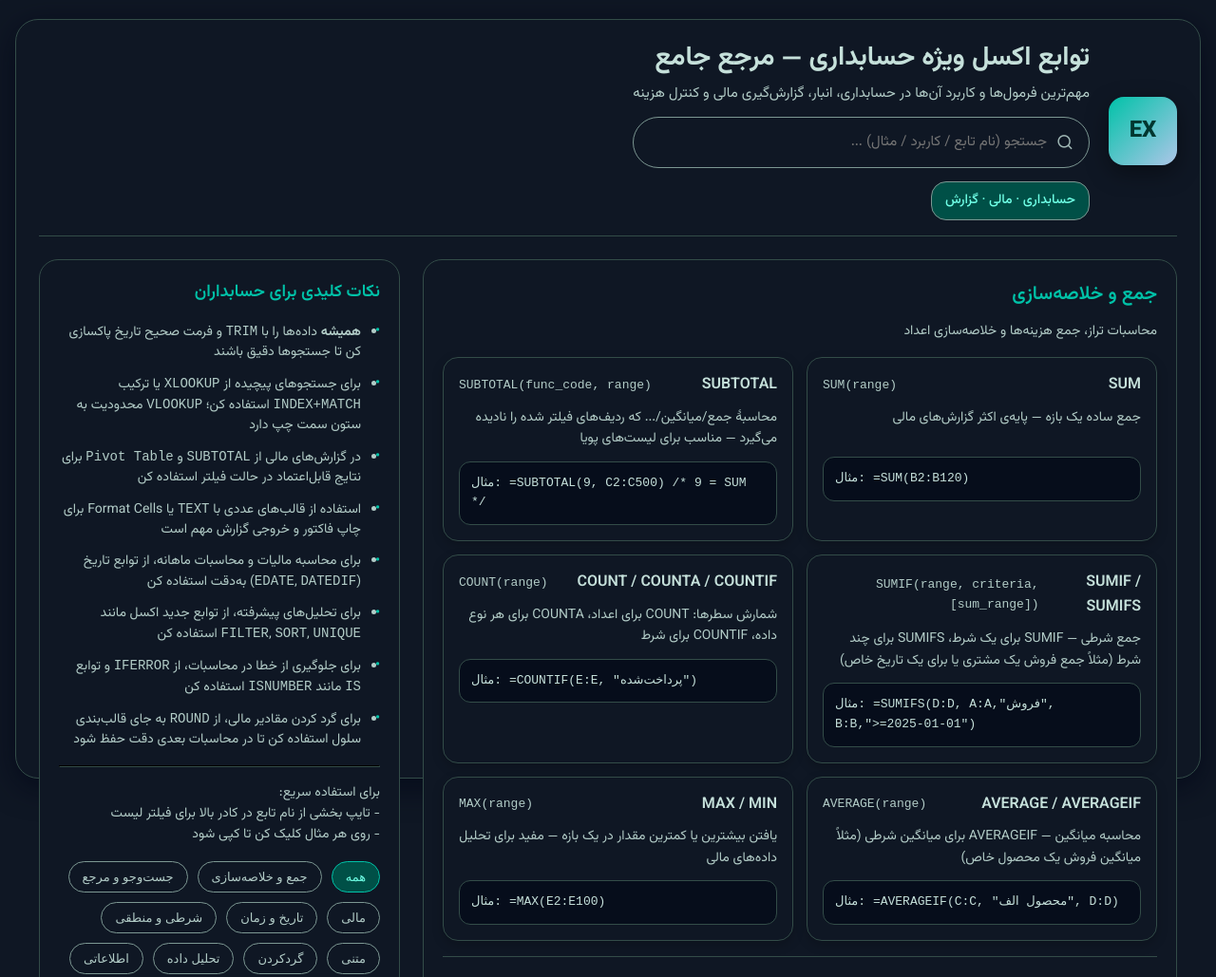
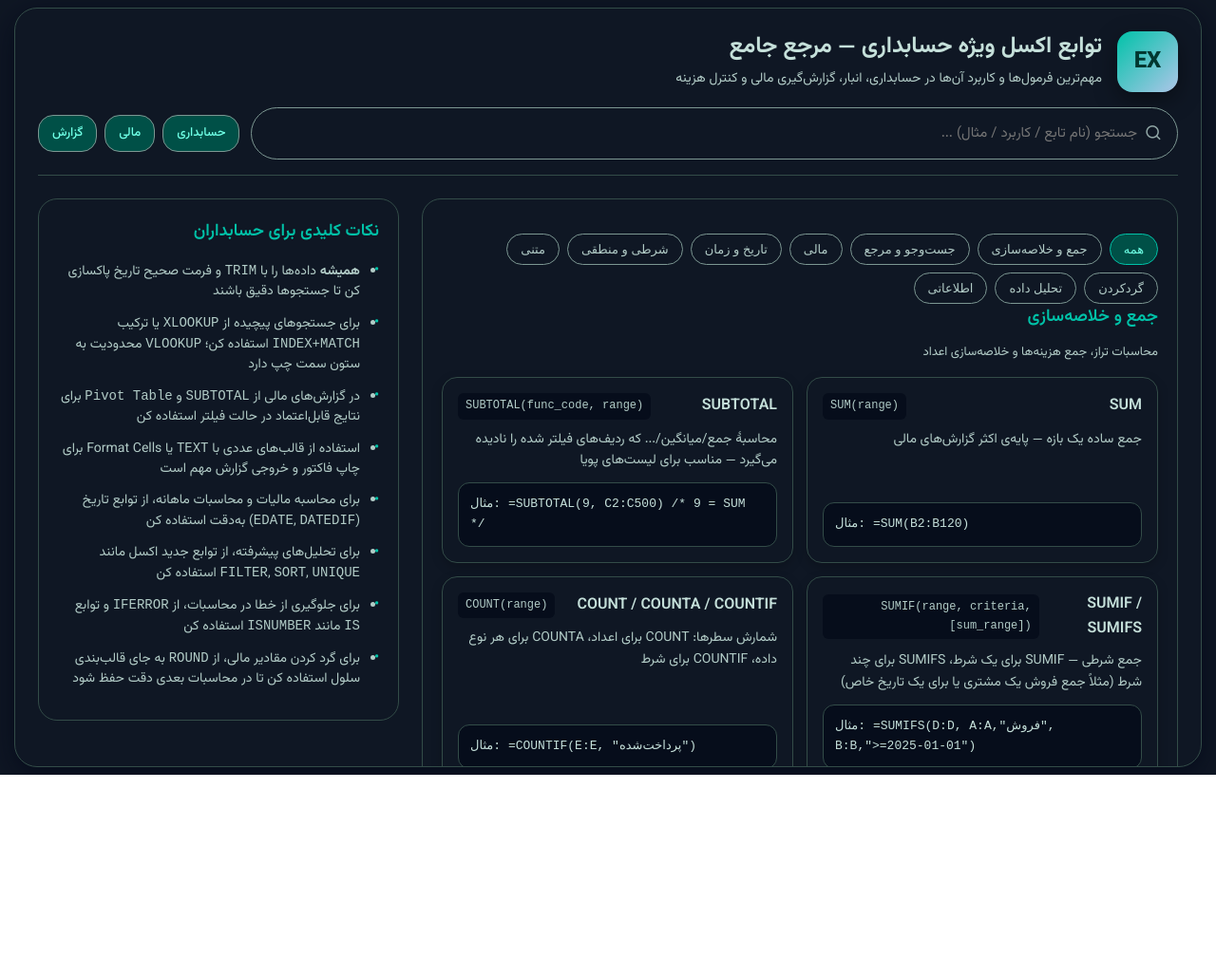
Before and after one commit to TssHack/xlsx-web, a plain HTML site: page index.html in a window 1280 px wide. Shown: the top 1029 px of the page at 95% size. After the commit the page ends 816 px from the top, so only its background shows below. Drawn offline with nearby package versions, Linux system fonts and the light colour scheme.

Commit message:
Update index.html

```diff
--- a/index.html
+++ b/index.html
@@ -69,6 +69,8 @@
       --card-radius:16px;
       --max-width:1200px;
       --transition-speed:0.3s;
+      --header-height: auto;
+      --spacing-unit: 8px;
     }
 
     html,body{height:100%}
@@ -81,8 +83,9 @@
       -moz-osx-font-smoothing:grayscale;
       display:flex;
       justify-content:center;
-      padding:20px 16px;
+      padding:var(--spacing-unit);
       line-height: 1.6;
+      overflow-x: hidden;
     }
 
     .container{
@@ -90,24 +93,33 @@
       max-width:var(--max-width);
       background: var(--md-sys-color-surface-container);
       border-radius:24px;
-      padding:24px;
+      padding:calc(var(--spacing-unit) * 3);
       box-shadow: 0 8px 32px rgba(2,6,23,0.7);
       border: 1px solid var(--md-sys-color-outline-variant);
       transition: all var(--transition-speed) ease;
+      overflow: hidden;
     }
 
     header{
       display:flex;
-      gap:20px;
-      align-items:center;
-      margin-bottom:24px;
-      flex-wrap:wrap;
-      padding-bottom:16px;
+      flex-direction: column;
+      align-items: flex-start;
+      gap:calc(var(--spacing-unit) * 2);
+      margin-bottom:calc(var(--spacing-unit) * 3);
+      padding-bottom:calc(var(--spacing-unit) * 2);
       border-bottom:1px solid var(--md-sys-color-outline-variant);
     }
+
+    .header-top {
+      display: flex;
+      align-items: center;
+      gap:calc(var(--spacing-unit) * 2);
+      width: 100%;
+    }
+
     .logo{
-      width:72px;
-      height:72px;
+      width:64px;
+      height:64px;
       border-radius:16px;
       background:linear-gradient(135deg,var(--md-sys-color-primary), var(--md-sys-color-tertiary));
       display:grid;
@@ -117,39 +129,43 @@
       font-size:24px;
       box-shadow:0 8px 24px rgba(0,0,0,0.4);
       transition: transform var(--transition-speed) ease;
+      flex-shrink: 0;
     }
     .logo:hover {
       transform: scale(1.05);
     }
+
+    .header-content {
+      flex: 1;
+    }
+
     h1{
       margin:0;
-      font-size:28px;
+      font-size:24px;
       line-height:1.2;
       color:var(--md-sys-color-on-surface);
       font-weight:700;
     }
     p.lead{
-      margin:8px 0 0 0;
+      margin:calc(var(--spacing-unit)) 0 0 0;
       color:var(--md-sys-color-on-surface-variant);
-      font-size:15px;
+      font-size:14px;
       font-weight:400;
     }
 
     .controls{
-      margin-top:16px;
+      width: 100%;
       display:flex;
-      gap:14px;
-      align-items:center;
-      flex-wrap:wrap;
+      flex-direction: column;
+      gap:calc(var(--spacing-unit) * 1.5);
     }
 
     .search {
-      flex:1 1 320px;
       display:flex;
-      gap:10px;
+      gap:calc(var(--spacing-unit));
       align-items:center;
       background:var(--md-sys-color-surface-container-low);
-      padding:12px 16px;
+      padding:calc(var(--spacing-unit) * 1.5) calc(var(--spacing-unit) * 2);
       border-radius:28px;
       border:1px solid var(--md-sys-color-outline);
       transition: all var(--transition-speed) ease;
@@ -168,43 +184,57 @@
       font-size:15px;
       font-family: inherit;
     }
+
+    .search-icon {
+      opacity:0.8;
+      font-size:18px;
+      color: var(--md-sys-color-on-surface-variant);
+    }
+
+    .tags-container {
+      display: flex;
+      gap: calc(var(--spacing-unit));
+      flex-wrap: wrap;
+    }
+
     .tag{
       background: var(--md-sys-color-primary-container);
-      padding:8px 14px;
+      padding:calc(var(--spacing-unit)) calc(var(--spacing-unit) * 1.75);
       border-radius:16px;
-      font-size:14px;
+      font-size:13px;
       color:var(--md-sys-color-on-primary-container);
       border:1px solid var(--md-sys-color-outline);
       font-weight:500;
     }
 
     main{
-      margin-top:24px;
+      margin-top:calc(var(--spacing-unit) * 3);
       display:grid;
-      grid-template-columns: 1fr 380px;
-      gap:24px;
+      grid-template-columns: 1fr;
+      gap:calc(var(--spacing-unit) * 3);
     }
 
     /* left: list */
     .list{
       background: var(--md-sys-color-surface-container-low);
-      padding:20px;
+      padding:calc(var(--spacing-unit) * 2.5);
       border-radius:20px;
       border:1px solid var(--md-sys-color-outline-variant);
       min-height:400px;
     }
 
     .group{
-      margin-bottom:24px;
-      padding-bottom:16px;
+      margin-bottom:calc(var(--spacing-unit) * 3);
+      padding-bottom:calc(var(--spacing-unit) * 2);
       border-bottom:1px solid var(--md-sys-color-outline-variant);
     }
     .group:last-child {
       border-bottom: none;
+      margin-bottom: 0;
     }
     .group h2{
-      margin:0 0 12px 0;
-      font-size:20px;
+      margin:0 0 calc(var(--spacing-unit) * 1.5) 0;
+      font-size:18px;
       color:var(--md-sys-color-primary);
       display:flex;
       justify-content:space-between;
@@ -212,27 +242,29 @@
       font-weight:600;
     }
     .group p{
-      margin:0 0 16px 0;
+      margin:0 0 calc(var(--spacing-unit) * 2) 0;
       color:var(--md-sys-color-on-surface-variant);
-      font-size:14px;
+      font-size:13px;
       font-weight:400;
     }
 
     .cards{
       display:grid;
-      grid-template-columns: repeat(auto-fill, minmax(260px, 1fr));
-      gap:14px;
+      grid-template-columns: repeat(auto-fill, minmax(280px, 1fr));
+      gap:calc(var(--spacing-unit) * 1.75);
     }
 
     .card{
       background: var(--md-sys-color-surface-container);
-      padding:16px;
+      padding:calc(var(--spacing-unit) * 2);
       border-radius:16px;
       border:1px solid var(--md-sys-color-outline-variant);
       box-shadow: 0 4px 12px rgba(0,0,0,0.2);
       transition: all var(--transition-speed) ease;
       position: relative;
       overflow: hidden;
+      display: flex;
+      flex-direction: column;
     }
     .card::before {
       content: '';
@@ -257,9 +289,9 @@
     .fn-title{
       display:flex;
       justify-content:space-between;
-      gap:8px;
+      gap:calc(var(--spacing-unit));
       align-items:center;
-      margin-bottom:10px;
+      margin-bottom:calc(var(--spacing-unit) * 1.25);
     }
     .fn-title b{
       font-size:16px;
@@ -267,20 +299,24 @@
       font-weight:600;
     }
     .fn-title span {
-      font-size:13px;
+      font-size:12px;
       color:var(--md-sys-color-on-surface-variant);
       font-family: 'Courier New', monospace;
+      background: var(--md-sys-color-surface-container-lowest);
+      padding: 4px 8px;
+      border-radius: 6px;
     }
     .fn-desc{
       color:var(--md-sys-color-on-surface-variant);
       font-size:14px;
-      margin-bottom:12px;
+      margin-bottom:calc(var(--spacing-unit) * 1.5);
       min-height:40px;
       font-weight:400;
+      flex: 1;
     }
     .fn-ex{
       background:var(--md-sys-color-surface-container-lowest);
-      padding:12px;
+      padding:calc(var(--spacing-unit) * 1.5);
       border-radius:12px;
       font-family: "Courier New", monospace;
       font-size:13px;
@@ -289,32 +325,37 @@
       border:1px solid var(--md-sys-color-outline-variant);
       direction: ltr;
       text-align: left;
+      cursor: pointer;
+      transition: all var(--transition-speed) ease;
+    }
+    .fn-ex:hover {
+      background: var(--md-sys-color-surface-container);
     }
 
     /* right: cheat sheet */
     aside{
       background: var(--md-sys-color-surface-container-low);
-      padding:20px;
+      padding:calc(var(--spacing-unit) * 2.5);
       border-radius:20px;
       border:1px solid var(--md-sys-color-outline-variant);
       height:fit-content;
       position: sticky;
-      top:20px;
+      top:calc(var(--spacing-unit) * 2);
     }
     .aside-title{
       font-size:18px;
-      margin:0 0 16px 0;
+      margin:0 0 calc(var(--spacing-unit) * 2) 0;
       color:var(--md-sys-color-primary);
       font-weight:600;
     }
     ul.tip{
-      padding-right:20px;
+      padding-right:calc(var(--spacing-unit) * 2.5);
       margin:0;
       color:var(--md-sys-color-on-surface-variant);
       font-size:14px;
     }
     ul.tip li{
-      margin-bottom:12px;
+      margin-bottom:calc(var(--spacing-unit) * 1.5);
       line-height:1.5;
       position: relative;
     }
@@ -327,11 +368,11 @@
     }
 
     footer{
-      margin-top:24px;
+      margin-top:calc(var(--spacing-unit) * 3);
       text-align:center;
       color:var(--md-sys-color-on-surface-variant);
       font-size:14px;
-      padding-top:16px;
+      padding-top:calc(var(--spacing-unit) * 2);
       border-top:1px solid var(--md-sys-color-outline-variant);
     }
     footer a {
@@ -344,36 +385,34 @@
       opacity: 0.8;
     }
 
-    /* responsive */
-    @media (max-width:968px){
-      main{ grid-template-columns: 1fr; }
-      aside{ order:2; }
+    /* فیلترها */
+    .filter-container {
+      display: flex;
+      flex-wrap: wrap;
+      gap: calc(var(--spacing-unit));
+      margin-top:calc(var(--spacing-unit) * 2);
     }
 
-    @media (max-width:600px){
-      .cards {
-        grid-template-columns: 1fr;
-      }
-      h1 {
-        font-size: 24px;
-      }
-      .controls {
-        flex-direction: column;
-        align-items: stretch;
-      }
-      .search {
-        width: 100%;
-      }
+    .filter-btn {
+      background: var(--md-sys-color-surface-container-low);
+      color: var(--md-sys-color-on-surface-variant);
+      border: 1px solid var(--md-sys-color-outline);
+      padding: calc(var(--spacing-unit)) calc(var(--spacing-unit) * 1.75);
+      border-radius: 20px;
+      font-size:13px;
+      cursor: pointer;
+      transition: all var(--transition-speed) ease;
+      white-space: nowrap;
     }
 
-    /* انیمیشن‌ها */
-    @keyframes fadeIn {
-      from { opacity: 0; transform: translateY(10px); }
-      to { opacity: 1; transform: translateY(0); }
+    .filter-btn:hover {
+      border-color: var(--md-sys-color-primary);
     }
 
-    .card {
-      animation: fadeIn 0.5s ease forwards;
+    .filter-btn.active {
+      background: var(--md-sys-color-primary-container);
+      color: var(--md-sys-color-on-primary-container);
+      border-color: var(--md-sys-color-primary);
     }
 
     /* اسنک‌بار برای کپی */
@@ -399,8 +438,9 @@
       opacity: 1;
     }
 
-    /* دکمه‌ها */
-    .btn {
+    /* دکمه موبایل برای فیلترها */
+    .mobile-filter-toggle {
+      display: none;
       background: var(--md-sys-color-primary);
       color: var(--md-sys-color-on-primary);
       border: none;
@@ -410,66 +450,201 @@
       font-weight: 500;
       cursor: pointer;
       transition: all var(--transition-speed) ease;
-      display: inline-flex;
+      margin-bottom: calc(var(--spacing-unit) * 1.5);
+      width: 100%;
+      justify-content: center;
       align-items: center;
-      gap: 6px;
+      gap: 8px;
     }
 
-    .btn:hover {
+    .mobile-filter-toggle:hover {
       background: var(--md-sys-color-primary-container);
       color: var(--md-sys-color-on-primary-container);
-      box-shadow: 0 4px 8px rgba(0,0,0,0.2);
     }
 
-    /* فیلترها */
-    .filter-container {
-      display: flex;
-      gap: 10px;
-      margin-bottom: 16px;
-      flex-wrap: wrap;
+    /* ریسپانسیو */
+    @media (min-width: 769px) {
+      main {
+        grid-template-columns: 1fr 380px;
+      }
+
+      .header-top {
+        flex-direction: row;
+      }
+
+      .controls {
+        flex-direction: row;
+        align-items: center;
+      }
+
+      .search {
+        flex: 1;
+      }
     }
 
-    .filter-btn {
-      background: var(--md-sys-color-surface-container-low);
-      color: var(--md-sys-color-on-surface-variant);
-      border: 1px solid var(--md-sys-color-outline);
-      padding: 8px 14px;
-      border-radius: 20px;
-      font-size: 13px;
-      cursor: pointer;
-      transition: all var(--transition-speed) ease;
+    @media (max-width: 768px) {
+      .container {
+        padding: calc(var(--spacing-unit) * 2);
+        border-radius: 16px;
+      }
+
+      h1 {
+        font-size: 20px;
+      }
+
+      .cards {
+        grid-template-columns: 1fr;
+      }
+
+      .mobile-filter-toggle {
+        display: flex;
+      }
+
+      .filter-container {
+        display: none;
+        margin-top: 0;
+        margin-bottom: calc(var(--spacing-unit) * 1.5);
+      }
+
+      .filter-container.active {
+        display: flex;
+      }
+
+      aside {
+        position: static;
+        margin-top: calc(var(--spacing-unit) * 2);
+      }
+
+      .fn-title {
+        flex-direction: column;
+        align-items: flex-start;
+        gap: calc(var(--spacing-unit));
+      }
+
+      .fn-title span {
+        align-self: flex-end;
+      }
     }
 
-    .filter-btn:hover {
-      border-color: var(--md-sys-color-primary);
+    @media (max-width: 480px) {
+      .header-top {
+        flex-direction: column;
+        align-items: center;
+        text-align: center;
+      }
+
+      .header-content {
+        width: 100%;
+      }
+
+      .logo {
+        width: 56px;
+        height: 56px;
+        font-size: 20px;
+      }
+
+      .controls {
+        width: 100%;
+      }
+
+      .tags-container {
+        justify-content: center;
+      }
     }
 
-    .filter-btn.active {
-      background: var(--md-sys-color-primary-container);
-      color: var(--md-sys-color-on-primary-container);
-      border-color: var(--md-sys-color-primary);
+    /* انیمیشن‌ها */
+    @keyframes fadeIn {
+      from { opacity: 0; transform: translateY(10px); }
+      to { opacity: 1; transform: translateY(0); }
+    }
+
+    .card {
+      animation: fadeIn 0.5s ease forwards;
+    }
+
+    /* بهبود اسکرول */
+    ::-webkit-scrollbar {
+      width: 8px;
+      height: 8px;
+    }
+
+    ::-webkit-scrollbar-track {
+      background: var(--md-sys-color-surface-container-low);
+      border-radius: 4px;
+    }
+
+    ::-webkit-scrollbar-thumb {
+      background: var(--md-sys-color-outline-variant);
+      border-radius: 4px;
+    }
+
+    ::-webkit-scrollbar-thumb:hover {
+      background: var(--md-sys-color-outline);
+    }
+
+    /* بهبود تمرکز */
+    *:focus {
+      outline: 2px solid var(--md-sys-color-primary);
+      outline-offset: 2px;
+    }
+
+    /* بهبود دسترسی */
+    .visually-hidden {
+      position: absolute;
+      width: 1px;
+      height: 1px;
+      margin: -1px;
+      padding: 0;
+      overflow: hidden;
+      clip: rect(0, 0, 0, 0);
+      white-space: nowrap;
+      border-width: 0;
     }
   </style>
 </head>
 <body>
   <div class="container" role="main" aria-label="توابع اکسل پرکاربرد در حسابداری">
     <header>
-      <div class="logo">EX</div>
-      <div>
-        <h1>توابع اکسل ویژه حسابداری — مرجع جامع</h1>
-        <p class="lead">مهم‌ترین فرمول‌ها و کاربرد آن‌ها در حسابداری، انبار، گزارش‌گیری مالی و کنترل هزینه</p>
-        <div class="controls" style="margin-top:12px">
-          <div class="search" aria-hidden="false">
-            <i class="ri-search-line" style="opacity:0.8; font-size:18px;"></i>
-            <input id="search" placeholder="جستجو (نام تابع / کاربرد / مثال) ..." />
-          </div>
-          <div class="tag">حسابداری · مالی · گزارش</div>
+      <div class="header-top">
+        <div class="logo">EX</div>
+        <div class="header-content">
+          <h1>توابع اکسل ویژه حسابداری — مرجع جامع</h1>
+          <p class="lead">مهم‌ترین فرمول‌ها و کاربرد آن‌ها در حسابداری، انبار، گزارش‌گیری مالی و کنترل هزینه</p>
+        </div>
+      </div>
+      <div class="controls">
+        <div class="search" aria-hidden="false">
+          <i class="ri-search-line search-icon"></i>
+          <input id="search" placeholder="جستجو (نام تابع / کاربرد / مثال) ..." aria-label="جستجوی توابع" />
+        </div>
+        <div class="tags-container">
+          <div class="tag">حسابداری</div>
+          <div class="tag">مالی</div>
+          <div class="tag">گزارش</div>
         </div>
       </div>
     </header>
 
     <main>
       <section class="list" id="functions-list">
+        <button class="mobile-filter-toggle" id="mobile-filter-toggle">
+          <i class="ri-filter-3-line"></i>
+          فیلتر توابع
+        </button>
+
+        <div class="filter-container" id="filter-container">
+          <button class="filter-btn active" data-filter="all">همه</button>
+          <button class="filter-btn" data-filter="aggregation">جمع و خلاصه‌سازی</button>
+          <button class="filter-btn" data-filter="lookup">جست‌وجو و مرجع</button>
+          <button class="filter-btn" data-filter="financial">مالی</button>
+          <button class="filter-btn" data-filter="date">تاریخ و زمان</button>
+          <button class="filter-btn" data-filter="conditional">شرطی و منطقی</button>
+          <button class="filter-btn" data-filter="text">متنی</button>
+          <button class="filter-btn" data-filter="rounding">گردکردن</button>
+          <button class="filter-btn" data-filter="analysis">تحلیل داده</button>
+          <button class="filter-btn" data-filter="information">اطلاعاتی</button>
+        </div>
+
         <!-- Group: جمع و خلاصه سازی -->
         <div class="group" data-group="aggregation">
           <h2>جمع و خلاصه‌سازی</h2>
@@ -901,27 +1076,6 @@
           <li>برای جلوگیری از خطا در محاسبات، از <code>IFERROR</code> و توابع <code>IS</code> مانند <code>ISNUMBER</code> استفاده کن</li>
           <li>برای گرد کردن مقادیر مالی، از <code>ROUND</code> به جای قالب‌بندی سلول استفاده کن تا در محاسبات بعدی دقت حفظ شود</li>
         </ul>
-
-        <hr style="border-color:var(--md-sys-color-outline-variant); margin:16px 0;" />
-
-        <div style="font-size:14px;color:var(--md-sys-color-on-surface-variant)">
-          برای استفاده سریع: <br/>
-          - تایپ بخشی از نام تابع در کادر بالا برای فیلتر لیست <br/>
-          - روی هر مثال کلیک کن تا کپی شود
-        </div>
-
-        <div class="filter-container" style="margin-top:16px">
-          <button class="filter-btn active" data-filter="all">همه</button>
-          <button class="filter-btn" data-filter="aggregation">جمع و خلاصه‌سازی</button>
-          <button class="filter-btn" data-filter="lookup">جست‌وجو و مرجع</button>
-          <button class="filter-btn" data-filter="financial">مالی</button>
-          <button class="filter-btn" data-filter="date">تاریخ و زمان</button>
-          <button class="filter-btn" data-filter="conditional">شرطی و منطقی</button>
-          <button class="filter-btn" data-filter="text">متنی</button>
-          <button class="filter-btn" data-filter="rounding">گردکردن</button>
-          <button class="filter-btn" data-filter="analysis">تحلیل داده</button>
-          <button class="filter-btn" data-filter="information">اطلاعاتی</button>
-        </div>
       </aside>
     </main>
 
@@ -931,7 +1085,7 @@
   </div>
 
   <!-- اسنک‌بار برای نمایش پیام‌ها -->
-  <div class="snackbar" id="snackbar">کپی شد!</div>
+  <div class="snackbar" id="snackbar" role="alert" aria-live="polite">کپی شد!</div>
 
   <script>
     // جستجو و فیلتر زنده
@@ -1020,6 +1174,18 @@
       });
     });
 
+    // دکمه فیلتر موبایل
+    const mobileFilterToggle = document.getElementById('mobile-filter-toggle');
+    const filterContainer = document.getElementById('filter-container');
+
+    mobileFilterToggle.addEventListener('click', () => {
+      filterContainer.classList.toggle('active');
+      const isActive = filterContainer.classList.contains('active');
+      mobileFilterToggle.innerHTML = isActive ?
+        '<i class="ri-close-line"></i> بستن فیلترها' :
+        '<i class="ri-filter-3-line"></i> فیلتر توابع';
+    });
+
     // انیمیشن ورود کارت‌ها
     const observerOptions = {
       root: null,
@@ -1042,6 +1208,14 @@
       card.style.transition = 'opacity 0.5s ease, transform 0.5s ease';
       observer.observe(card);
     });
+
+    // بهبود دسترسی برای صفحه کلید
+    document.addEventListener('keydown', (e) => {
+      if (e.key === 'Escape' && filterContainer.classList.contains('active')) {
+        filterContainer.classList.remove('active');
+        mobileFilterToggle.innerHTML = '<i class="ri-filter-3-line"></i> فیلتر توابع';
+      }
+    });
   </script>
 </body>
 </html>
```
